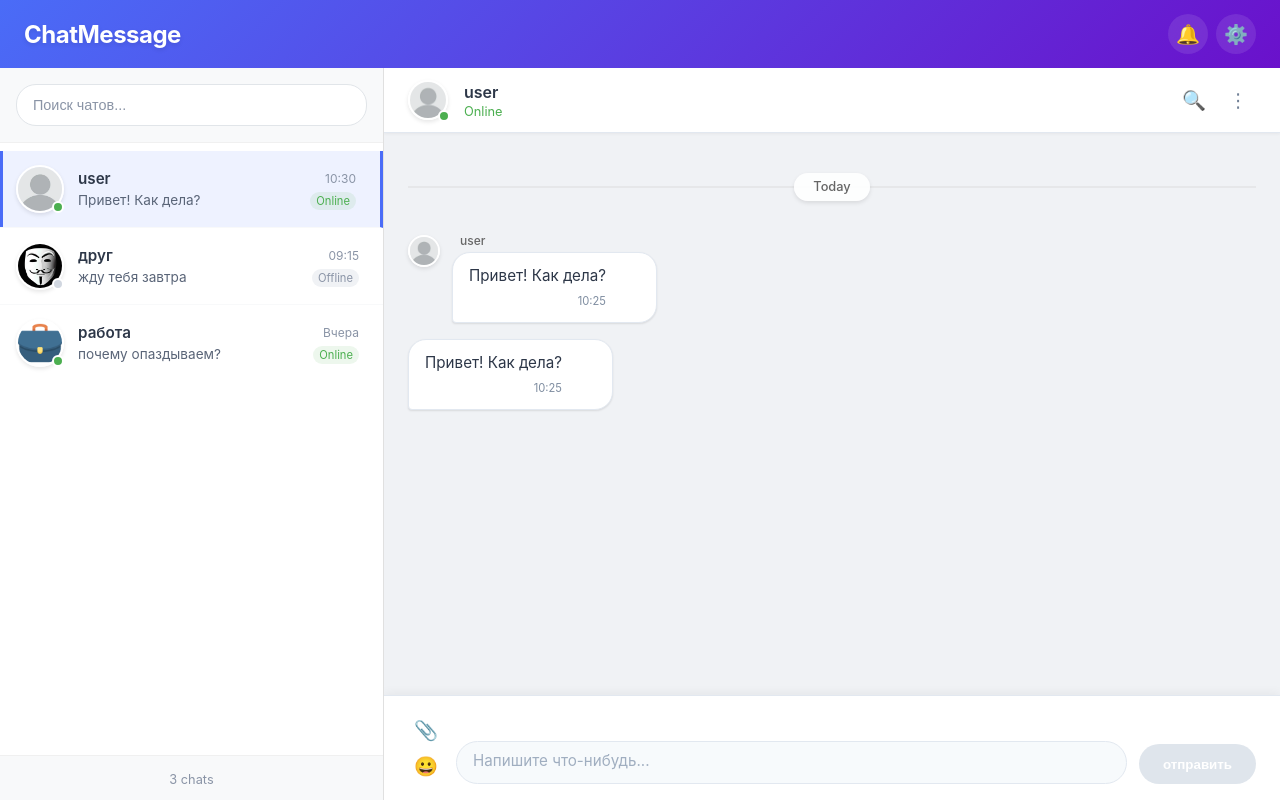
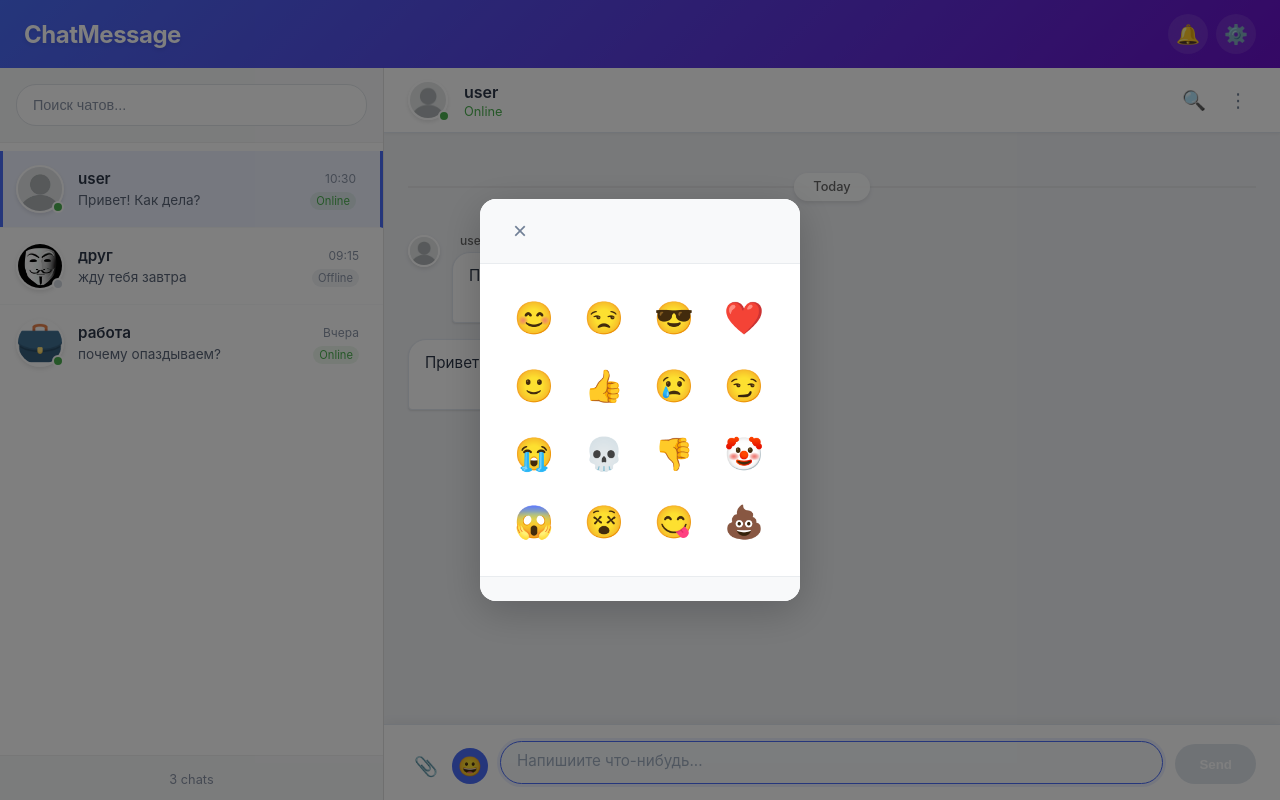
Before and after one commit to anonymous-proger/diplomChatApp, an Angular app in the folder diplom/diplomm/: page / in a window 1280 px wide. Both pictures are taken after a click on the button "Emoji". Built offline with nearby package versions, Linux system fonts and the light colour scheme.

Commit message:
панель_эмодзи

```diff
--- a/diplom/diplomm/src/app/app.module.ts
+++ b/diplom/diplomm/src/app/app.module.ts
@@ -6,13 +6,15 @@ import { AppComponent } from './app.component';
 import { HeaderComponent } from './header/header.component';
 import { ChatPanelComponent } from './chat-panel/chat-panel.component';
 import { ChatWindowComponent } from './chat-window/chat-window.component';
+import { EmojiPanelComponent } from './emoji-panel/emoji-panel.component';
 
 @NgModule({
   declarations: [
     AppComponent,
     HeaderComponent,
     ChatPanelComponent,
-    ChatWindowComponent
+    ChatWindowComponent,
+    EmojiPanelComponent
   ],
   imports: [
     BrowserModule,
--- a/diplom/diplomm/src/app/chat-window/chat-window.component.css
+++ b/diplom/diplomm/src/app/chat-window/chat-window.component.css
@@ -390,6 +390,44 @@
   gap: 0.75rem;
   flex-shrink: 0;
   box-shadow: 0 -2px 10px rgba(0, 0, 0, 0.05);
+  position: relative;
+}
+
+.input-actions {
+  display: flex;
+  gap: 0.5rem;
+}
+
+.action-btn {
+  background: none;
+  border: none;
+  font-size: 1.2rem;
+  cursor: pointer;
+  padding: 0.5rem;
+  border-radius: 50%;
+  color: #718096;
+  transition: all 0.2s ease;
+  width: 36px;
+  height: 36px;
+  display: flex;
+  align-items: center;
+  justify-content: center;
+
+  &:hover {
+    background-color: #f7fafc;
+    color: #4a5568;
+  }
+
+  &.emoji-toggle {
+    &.active {
+      background-color: #4a6cf7;
+      color: white;
+
+      &:hover {
+        background-color: #3a5ce5;
+      }
+    }
+  }
 }
 
 .input-wrapper {
--- a/diplom/diplomm/src/app/chat-window/chat-window.component.html
+++ b/diplom/diplomm/src/app/chat-window/chat-window.component.html
@@ -33,6 +33,7 @@
         <span>{{ isTodayMessage(messages[0].time) ? 'Today' : 'Yesterday' }}</span>
       </div>
 
+      <!-- Сообщения -->
       <div *ngFor="let message of messages; let i = index"
            class="message-wrapper"
            [class.outgoing]="message.isOutgoing"
@@ -56,6 +57,7 @@
             <p class="message-text">{{ message.text }}</p>
             <div class="message-footer">
               <span class="message-time">{{ getMessageTime(message.time) }}</span>
+
             </div>
 
             <button
@@ -72,13 +74,17 @@
     </div>
   </div>
 
-  <!-- Поле ввода -->
   <div class="message-input-container">
     <div class="input-actions">
       <button class="action-btn" title="Attach file">
         📎
       </button>
-      <button class="action-btn" title="Emoji">
+      <button
+        class="action-btn emoji-toggle"
+        title="Emoji"
+        (click)="toggleEmojiPanel($event)"
+        [class.active]="showEmojiPanel"
+      >
         😀
       </button>
     </div>
@@ -86,7 +92,7 @@
     <div class="input-wrapper">
       <textarea
         class="message-input"
-        placeholder="Напишите что-нибудь..."
+        placeholder="Напишиите что-нибудь..."
         [(ngModel)]="newMessage"
         (keydown)="onKeyPress($event)"
         rows="1"
@@ -99,7 +105,15 @@
       (click)="sendMessage()"
       [disabled]="!newMessage.trim()"
     >
-      отправить
+      Send
     </button>
   </div>
+
+  <!-- Панель эмодзи -->
+  <app-emoji-panel
+    *ngIf="showEmojiPanel"
+    (emojiSelected)="onEmojiSelected($event)"
+    (panelClosed)="closeEmojiPanel()"
+  >
+  </app-emoji-panel>
 </div>
--- a/diplom/diplomm/src/app/chat-window/chat-window.component.ts
+++ b/diplom/diplomm/src/app/chat-window/chat-window.component.ts
@@ -10,6 +10,7 @@ import { Chat, Message } from '../models/chat.model';
 })
 export class ChatWindowComponent implements OnInit, OnDestroy, AfterViewChecked {
   @ViewChild('messagesContainer') private messagesContainer!: ElementRef;
+  @ViewChild('messageInput') private messageInput!: ElementRef;
 
   selectedChat: Chat | null = null;
   messages: Message[] = [];
@@ -17,6 +18,8 @@ export class ChatWindowComponent implements OnInit, OnDestroy, AfterViewChecked
 
   clickedMessageId: string | null = null;
   deletingMessageId: string | null = null;
+
+  showEmojiPanel: boolean = false;
 
   private subscriptions: Subscription = new Subscription();
   private shouldScrollToBottom = false;
@@ -30,6 +33,7 @@ export class ChatWindowComponent implements OnInit, OnDestroy, AfterViewChecked
         this.messages = this.chatService.getMessages(chat.id);
         this.shouldScrollToBottom = true;
         this.resetMessageStates();
+        this.closeEmojiPanel();
       }
     });
 
@@ -50,11 +54,20 @@ export class ChatWindowComponent implements OnInit, OnDestroy, AfterViewChecked
   @HostListener('document:click', ['$event'])
   onDocumentClick(event: MouseEvent): void {
     const target = event.target as HTMLElement;
+
     const isMessageClick = target.closest('.message-wrapper');
     const isDeleteButton = target.closest('.delete-btn');
 
     if (!isMessageClick && !isDeleteButton) {
       this.clickedMessageId = null;
+    }
+
+    const isEmojiButton = target.closest('.emoji-btn');
+    const isEmojiPanel = target.closest('.emoji-panel');
+    const isEmojiPanelButton = target.closest('[title="Emoji"]');
+
+    if (!isEmojiButton && !isEmojiPanel && !isEmojiPanelButton) {
+      this.closeEmojiPanel();
     }
   }
 
@@ -66,12 +79,17 @@ export class ChatWindowComponent implements OnInit, OnDestroy, AfterViewChecked
     this.newMessage = '';
     this.shouldScrollToBottom = true;
     this.resetMessageStates();
+    this.closeEmojiPanel();
   }
 
   onKeyPress(event: KeyboardEvent): void {
     if (event.key === 'Enter' && !event.shiftKey) {
       event.preventDefault();
       this.sendMessage();
+    }
+
+    if (event.key === 'Escape' && this.showEmojiPanel) {
+      this.closeEmojiPanel();
     }
   }
 
@@ -112,7 +130,6 @@ export class ChatWindowComponent implements OnInit, OnDestroy, AfterViewChecked
 
   onMessageClick(messageId: string, event: MouseEvent): void {
     event.stopPropagation();
-
     if (this.deletingMessageId === messageId) {
       return;
     }
@@ -122,6 +139,8 @@ export class ChatWindowComponent implements OnInit, OnDestroy, AfterViewChecked
     } else {
       this.clickedMessageId = messageId;
     }
+
+    this.closeEmojiPanel();
   }
 
   deleteMessage(messageId: string, event: MouseEvent): void {
@@ -158,4 +177,34 @@ export class ChatWindowComponent implements OnInit, OnDestroy, AfterViewChecked
   isMessageActive(messageId: string): boolean {
     return this.clickedMessageId === messageId;
   }
+
+  toggleEmojiPanel(event: MouseEvent): void {
+    event.stopPropagation();
+
+    if (this.showEmojiPanel) {
+      this.closeEmojiPanel();
+    } else {
+      this.openEmojiPanel();
+    }
+  }
+
+  openEmojiPanel(): void {
+    this.showEmojiPanel = true;
+    setTimeout(() => {
+      if (this.messageInput) {
+        this.messageInput.nativeElement.focus();
+      }
+    }, 100);
+  }
+
+  closeEmojiPanel(): void {
+    this.showEmojiPanel = false;
+  }
+
+  onEmojiSelected(emoji: string): void {
+    if (this.messageInput) {
+      this.newMessage += emoji;
+      this.messageInput.nativeElement.focus();
+    }
+  }
 }
--- /dev/null
+++ b/diplom/diplomm/src/app/emoji-panel/emoji-panel.component.css
@@ -0,0 +1,149 @@
+.emoji-panel-overlay {
+  position: fixed;
+  top: 0;
+  left: 0;
+  right: 0;
+  bottom: 0;
+  background-color: rgba(0, 0, 0, 0.5);
+  display: flex;
+  align-items: center;
+  justify-content: center;
+  z-index: 1000;
+  animation: fadeIn 0.2s ease;
+}
+
+.emoji-panel {
+  background-color: white;
+  border-radius: 16px;
+  box-shadow: 0 10px 40px rgba(0, 0, 0, 0.2);
+  width: 320px;
+  max-width: 90vw;
+  overflow: hidden;
+  animation: slideUp 0.3s ease;
+}
+
+.panel-header {
+  display: flex;
+  justify-content: space-between;
+  align-items: center;
+  padding: 1rem 1.5rem;
+  background-color: #f8f9fa;
+  border-bottom: 1px solid #e9ecef;
+}
+
+.panel-title {
+  margin: 0;
+  font-size: 1.1rem;
+  font-weight: 600;
+  color: #2d3748;
+}
+
+.close-btn {
+  background: none;
+  border: none;
+  font-size: 1.5rem;
+  color: #718096;
+  cursor: pointer;
+  width: 32px;
+  height: 32px;
+  border-radius: 50%;
+  display: flex;
+  align-items: center;
+  justify-content: center;
+  transition: all 0.2s ease;
+
+  &:hover {
+    background-color: #e2e8f0;
+    color: #4a5568;
+  }
+
+  &:active {
+    transform: scale(0.95);
+  }
+}
+
+.emoji-grid {
+  display: grid;
+  grid-template-columns: repeat(4, 1fr);
+  grid-template-rows: repeat(4, 1fr);
+  gap: 0.5rem;
+  padding: 1.5rem;
+}
+
+.emoji-btn {
+  background: none;
+  border: none;
+  font-size: 2rem;
+  cursor: pointer;
+  width: 60px;
+  height: 60px;
+  border-radius: 12px;
+  display: flex;
+  align-items: center;
+  justify-content: center;
+  transition: all 0.2s ease;
+
+  &:hover {
+    background-color: #f1f5f9;
+    transform: scale(1.1);
+  }
+
+  &:active {
+    transform: scale(0.95);
+    background-color: #e2e8f0;
+  }
+
+  &:focus {
+    outline: none;
+    box-shadow: 0 0 0 3px rgba(74, 108, 247, 0.2);
+  }
+}
+
+.panel-footer {
+  padding: 0.75rem 1.5rem;
+  background-color: #f8f9fa;
+  border-top: 1px solid #e9ecef;
+  text-align: center;
+}
+
+.emoji-count {
+  font-size: 0.85rem;
+  color: #718096;
+}
+
+@keyframes fadeIn {
+  from {
+    opacity: 0;
+  }
+  to {
+    opacity: 1;
+  }
+}
+
+@keyframes slideUp {
+  from {
+    opacity: 0;
+    transform: translateY(20px);
+  }
+  to {
+    opacity: 1;
+    transform: translateY(0);
+  }
+}
+
+@media (max-width: 480px) {
+  .emoji-panel {
+    width: 280px;
+  }
+
+  .emoji-btn {
+    width: 50px;
+    height: 50px;
+    font-size: 1.8rem;
+  }
+
+  .emoji-grid {
+    padding: 1rem;
+    gap: 0.375rem;
+  }
+}
--- /dev/null
+++ b/diplom/diplomm/src/app/emoji-panel/emoji-panel.component.html
@@ -0,0 +1,21 @@
+<div class="emoji-panel-overlay" (click)="closePanel()">
+  <div class="emoji-panel" (click)="$event.stopPropagation()">
+    <div class="panel-header">
+      <button class="close-btn" (click)="closePanel()">×</button>
+    </div>
+
+    <div class="emoji-grid">
+      <button
+        *ngFor="let emoji of emojis"
+        class="emoji-btn"
+        (click)="selectEmoji(emoji)"
+        [attr.aria-label]="'Select emoji ' + emoji"
+      >
+        {{ emoji }}
+      </button>
+    </div>
+
+    <div class="panel-footer">
+    </div>
+  </div>
+</div>
--- /dev/null
+++ b/diplom/diplomm/src/app/emoji-panel/emoji-panel.component.ts
@@ -0,0 +1,28 @@
+import { Component } from '@angular/core';
+import { EventEmitter, Output } from '@angular/core';
+
+@Component({
+  selector: 'app-emoji-panel',
+  templateUrl: './emoji-panel.component.html',
+  styleUrls: ['./emoji-panel.component.css']
+})
+export class EmojiPanelComponent {
+  @Output() emojiSelected = new EventEmitter<string>();
+  @Output() panelClosed = new EventEmitter<void>();
+
+  emojis: string[] = [
+    "😊", "😒", "😎", "❤️",
+    "🙂", "👍", "😢", "😏",
+    "😭", "💀", "👎", "🤡",
+    "😱", "😵", "😋", "💩"
+  ];
+
+  selectEmoji(emoji: string): void {
+    this.emojiSelected.emit(emoji);
+    this.panelClosed.emit();
+  }
+
+  closePanel(): void {
+    this.panelClosed.emit();
+  }
+}
```
Also changed, not shown: 1 other file (tests, documents, lock files or other folders).
